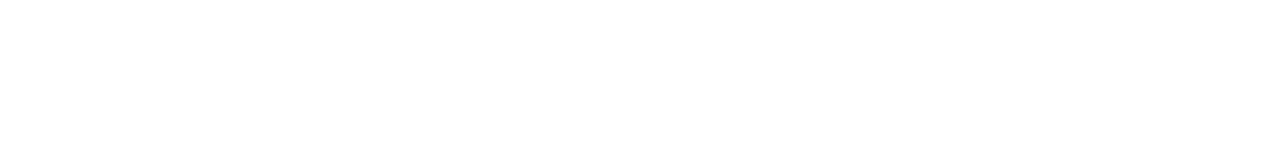
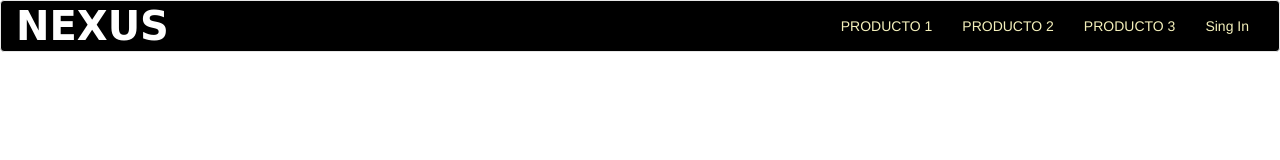
Before and after one commit to yudithchuctaya/Producto-Yuri, a plain HTML site: page index.html in a window 1280 px wide. Drawn offline with nearby package versions, Linux system fonts and the light colour scheme.

Commit message:
nav-header

```diff
--- a/assets/css/main.css
+++ b/assets/css/main.css
@@ -1,2 +1,29 @@
 /*font-family: 'Lato', sans-serif;*/
 /*Turquesa:#10b6b6*/
+		header{
+
+			    width: 100%;
+				height: 60vh;
+				background-repeat: no-repeat;
+			   position:static;
+
+			   }
+			   #nav {
+			   background:#000;
+			  /*  // height:12vh;*/
+
+			}
+				 #title{
+			    	font-family: 'Baloo Paaji', cursive;
+			    	color:white;
+			    	font-size:40px;
+			    	/*// margin-left:80px;*/
+
+
+			    }
+			    #title span{
+			    			color:#fa7673;
+			    	}
+			#menu {
+				color: #f4f0bb;
+			}
--- a/index.html
+++ b/index.html
@@ -13,6 +13,34 @@
   </head>
   <body>
      <!-- mi codigo html -->
+     <header>
+        <nav class="navbar navbar-default" id="nav">
+              <div class="container-fluid">
+
+                <div class="navbar-header">
+                  <button type="button" class="navbar-toggle collapsed" data-toggle="collapse" data-target="#bs-example-navbar-collapse-1" aria-expanded="false">
+                    <span class="sr-only " >Toggle navigation</span>
+                    <span class="icon-bar"></span>
+                    <span class="icon-bar"></span>
+                    <span class="icon-bar"></span>
+                  </button>
+                  <a class="navbar-brand" id="title" href="#"><strong>NEXUS</strong></a>
+                </div>
+
+
+                <div class="collapse navbar-collapse" id="bs-example-navbar-collapse-1" >
+                    <ul class="nav navbar-nav navbar-right" >
+                              <li ><a id="menu" href="#">PRODUCTO 1</a></li>
+                              <li ><a id="menu" href="#">PRODUCTO 2</a></li>
+                              <li ><a id="menu" href="#">PRODUCTO 3</a></li>
+                              <li ><a id="menu" href="#">Sing In</a></li>
+
+                    </ul>
+                 </div>
+               </div>
+          </nav>
+
+     </header>
 
 
 
```
Also changed, not shown: producto2.html (+1 -1 lines).
